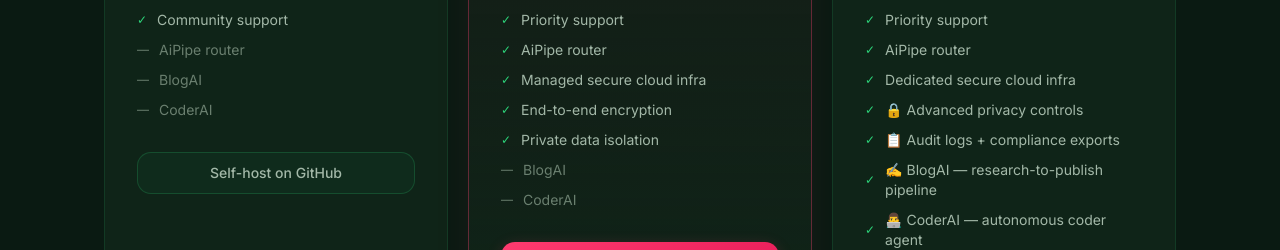
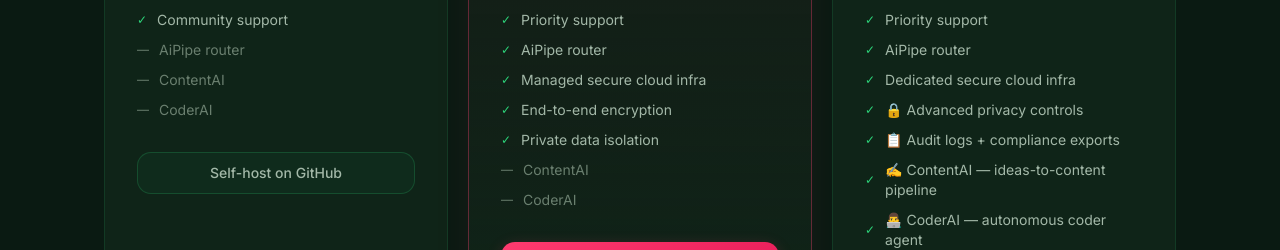
Before and after one commit to MikeS071/Mission-Control, a Next.js app: page / in a window 1280 px wide. Shown: the part 5116-5366 px from the top of the page. Built offline with nearby package versions, Linux system fonts and the light colour scheme; no server answers; the database is empty.

Commit message:
feat: rename BlogAI → ContentAI across landing + roadmap

```diff
--- a/src/app/page.tsx
+++ b/src/app/page.tsx
@@ -57,7 +57,7 @@
   {
     icon: '✍️',
     iconBg: 'border-[rgba(255,59,111,0.25)] bg-[rgba(255,59,111,0.07)]',
-    title: 'BlogAI',
+    title: 'ContentAI',
     desc: 'Research-to-publish pipeline — scan sources, generate outlines, draft full posts, and queue for human approval. Archon-exclusive.',
     soon: true,
     exclusive: 'Archon',
@@ -79,7 +79,7 @@
     price: '$0',
     period: '/mo',
     items: ['1 user', '1 agent', 'Gamification + XP', 'Leaderboard', '7-day logs', 'Community support'],
-    missing: ['AiPipe router', 'BlogAI', 'CoderAI'],
+    missing: ['AiPipe router', 'ContentAI', 'CoderAI'],
     cta: 'Self-host on GitHub',
     href: 'https://github.com/MikeS071/Mission-Control',
     external: true,
@@ -90,7 +90,7 @@
     price: '$59',
     period: '/mo',
     items: ['1 user', '3 agents', 'Gamification + XP', 'Leaderboard', '30-day logs', 'Priority support', 'AiPipe router', 'Managed secure cloud infra', 'End-to-end encryption', 'Private data isolation'],
-    missing: ['BlogAI', 'CoderAI'],
+    missing: ['ContentAI', 'CoderAI'],
     cta: 'Lock in founding price →',
     href: '#waitlist',
     featured: true,
@@ -100,7 +100,7 @@
     label: '☁️ Our Cloud · Dedicated infra · 8 agents',
     price: '$149',
     period: '/mo',
-    items: ['1 user', '8 agents', 'Gamification + XP', 'Leaderboard', '90-day logs', 'Priority support', 'AiPipe router', 'Dedicated secure cloud infra', '🔒 Advanced privacy controls', '📋 Audit logs + compliance exports', '✍️ BlogAI — research-to-publish pipeline', '👨‍💻 CoderAI — autonomous coder agent'],
+    items: ['1 user', '8 agents', 'Gamification + XP', 'Leaderboard', '90-day logs', 'Priority support', 'AiPipe router', 'Dedicated secure cloud infra', '🔒 Advanced privacy controls', '📋 Audit logs + compliance exports', '✍️ ContentAI — ideas-to-content pipeline', '👨‍💻 CoderAI — autonomous coder agent'],
     missing: [],
     cta: 'Join Waitlist',
     href: '#waitlist',
--- a/src/app/roadmap/page.tsx
+++ b/src/app/roadmap/page.tsx
@@ -40,7 +40,7 @@
   'Subscription billing (Stripe)',
   'Per-tenant API key vault',
   'Connect your OpenClaw instance',
-  'BlogAI — research-to-publish pipeline (Archon)',
+  'ContentAI — ideas-to-content pipeline (Archon)',
   'CoderAI — autonomous coder agent (Archon)',
   'Public blog',
   'Email newsletter',
@@ -138,7 +138,7 @@
           {[
             { name: 'Initiate', label: 'Free · self-hosted', color: 'rgba(45,212,122,0.15)', border: 'rgba(45,212,122,0.3)', text: '#2dd47a' },
             { name: 'Strategos', label: '$59/mo · Our Cloud', color: 'rgba(255,59,111,0.1)', border: 'rgba(255,59,111,0.3)', text: '#ff6b8a' },
-            { name: 'Archon', label: '$149/mo · dedicated + BlogAI + CoderAI', color: 'rgba(255,191,36,0.1)', border: 'rgba(255,191,36,0.3)', text: '#ffc837' },
+            { name: 'Archon', label: '$149/mo · dedicated + ContentAI + CoderAI', color: 'rgba(255,191,36,0.1)', border: 'rgba(255,191,36,0.3)', text: '#ffc837' },
           ].map((tier) => (
             <span
               key={tier.name}
```
